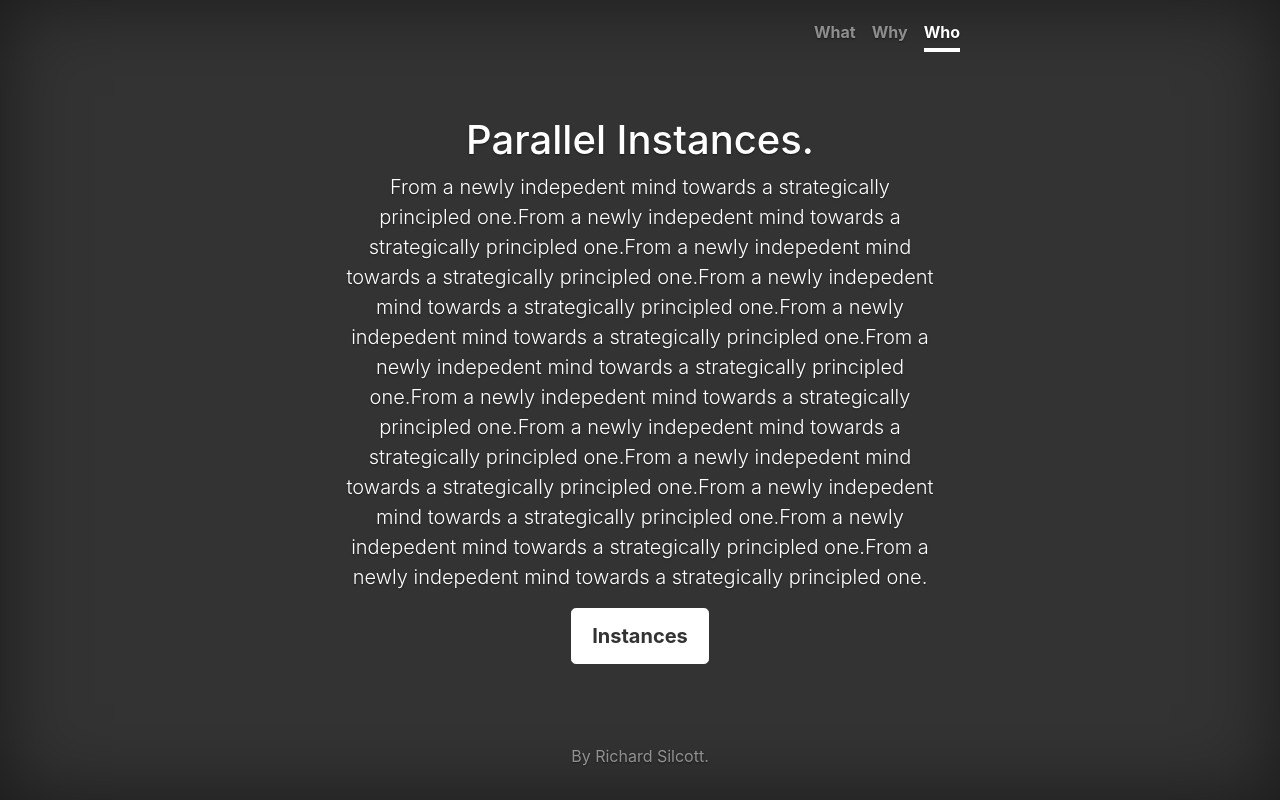
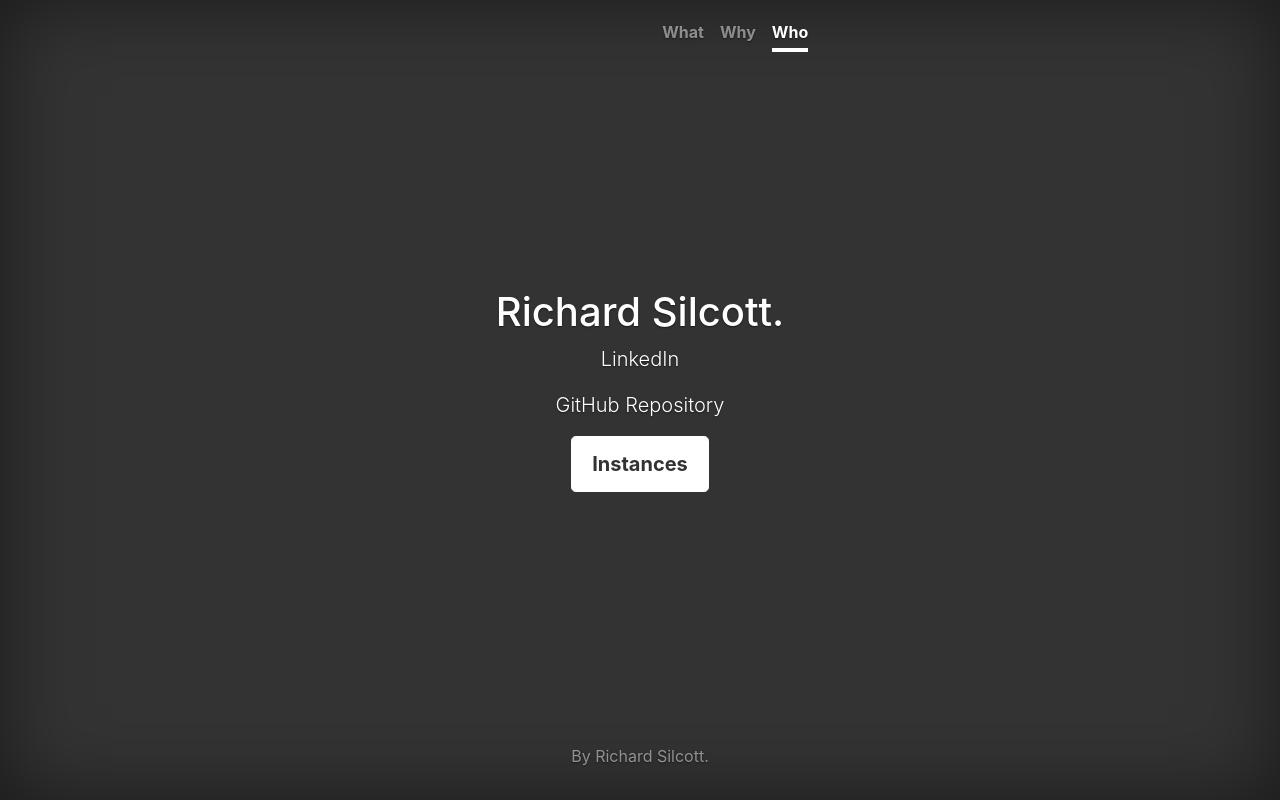
Before and after one commit to rdsilcott/Parallel_Instances, a plain HTML site: page who.html in a window 1280 px wide. Drawn offline with nearby package versions, Linux system fonts and the light colour scheme.

Commit message:
testing functinoality

```diff
--- a/who.html
+++ b/who.html
@@ -34,10 +34,15 @@
       </header>
 
       <main role="main" class="inner cover">
-        <h1 class="cover-heading">Parallel Instances.</h1>
-        <p class="lead">From a newly indepedent mind towards a strategically principled one.From a newly indepedent mind towards a strategically principled one.From a newly indepedent mind towards a strategically principled one.From a newly indepedent mind towards a strategically principled one.From a newly indepedent mind towards a strategically principled one.From a newly indepedent mind towards a strategically principled one.From a newly indepedent mind towards a strategically principled one.From a newly indepedent mind towards a strategically principled one.From a newly indepedent mind towards a strategically principled one.From a newly indepedent mind towards a strategically principled one.From a newly indepedent mind towards a strategically principled one.From a newly indepedent mind towards a strategically principled one.</p>
+        <h1 class="cover-heading">Richard Silcott.</h1>
         <p class="lead">
-          <a href="#" class="btn btn-lg btn-secondary">Instances</a>
+          <a href="https://www.linkedin.com/in/richard-silcott/">LinkedIn</a>
+        </p>
+        <p class="lead">
+          <a href="https://github.com/rdsilcott/Parallel_Instances">GitHub Repository</a>
+        </p>
+        <p class="lead">
+          <a href="instances.html" class="btn btn-lg btn-secondary">Instances</a>
         </p>
       </main>
 
```
Also changed, not shown: why.html (+1 -1 lines).
